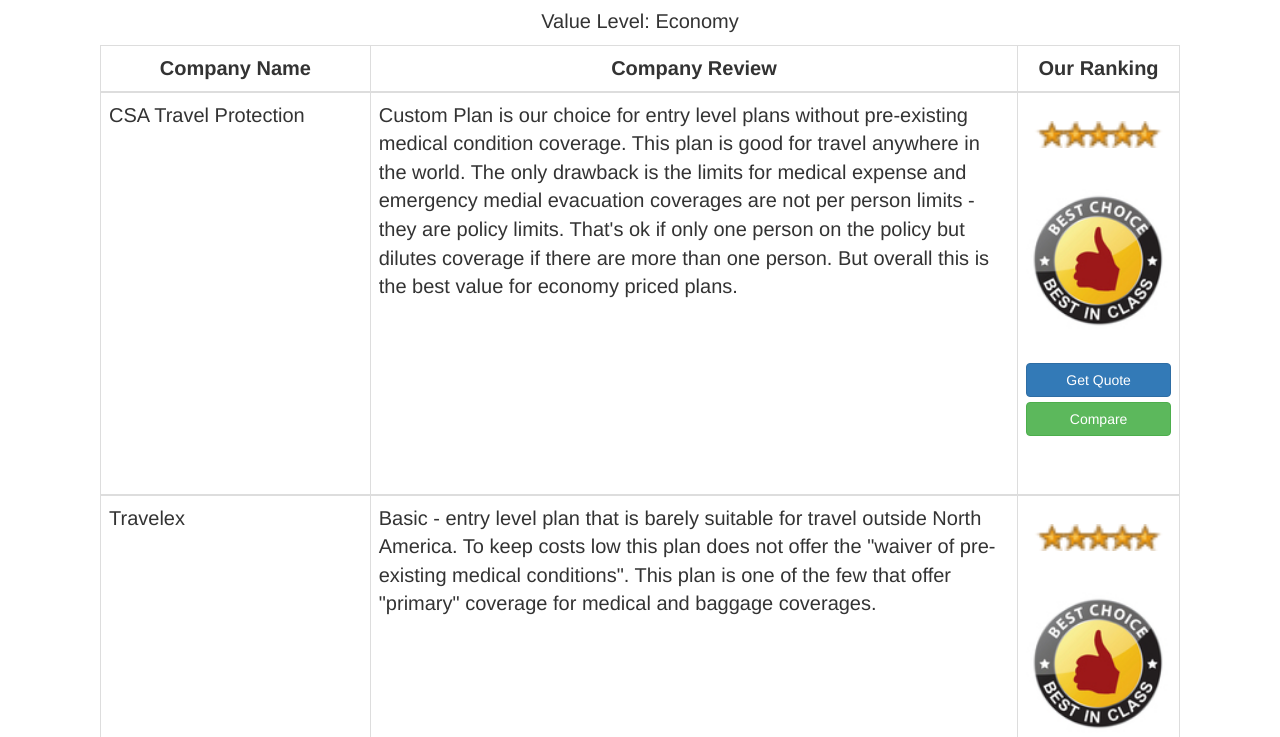
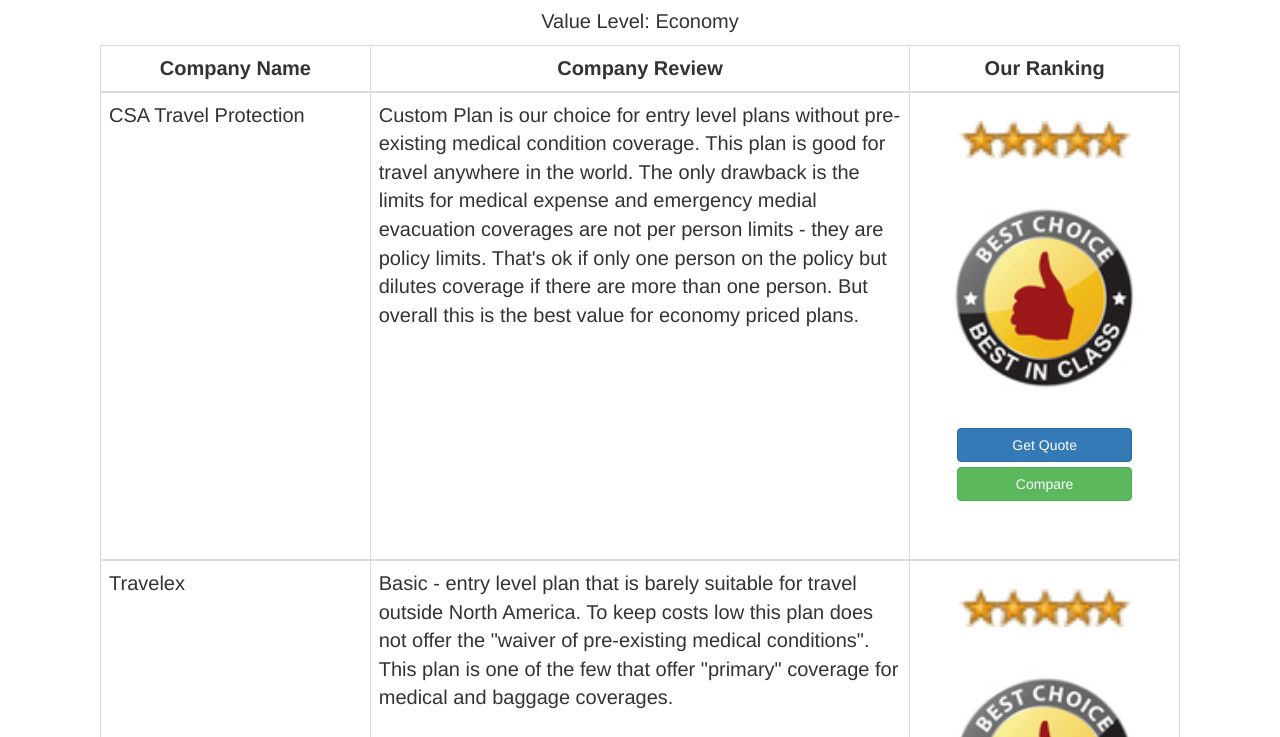
Before and after one commit to Jcook894/Responsive_table, a plain HTML site: page index.html in a window 1280 px wide. Shown: the part 63-800 px from the top of the page. Drawn offline with nearby package versions, Linux system fonts and the light colour scheme.

Commit message:
Feat: Made Buttons same size and centered it.

```diff
--- a/index.html
+++ b/index.html
@@ -39,7 +39,7 @@
 
         <div class="button-group">
           <button class=
-        "btn btn-primary btn-block"> Get Quote</button>
+        "btn btn-primary btn-block center-block"> Get Quote</button>
           <button class="btn btn-success btn-block"> Compare</button>
         </div>
       </td>
--- a/style.css
+++ b/style.css
@@ -16,12 +16,15 @@
 }
 
 .last-col{
-  width: 15%;
+  width: 25%;
 }
 
 
 .button-group{
+ margin:0px auto;
   padding-bottom: 50px;
+  width: 175px;
+
 }
 
 .table-padding{
@@ -34,7 +37,7 @@
   padding-top: 20px;
   padding-bottom: 20px;
   margin: auto;
-  width: 100%;
+  width: 200px;
 
 }
 
```
